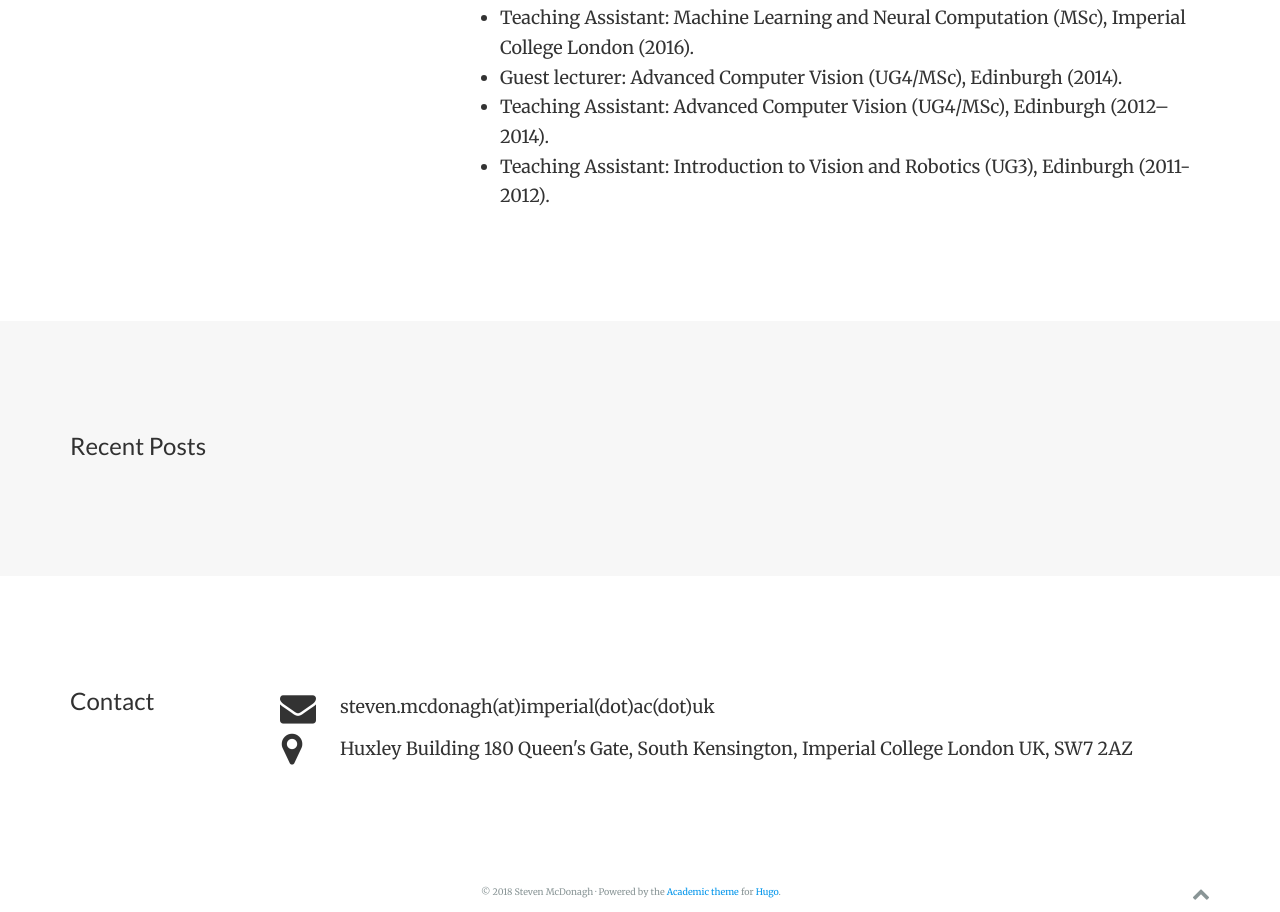
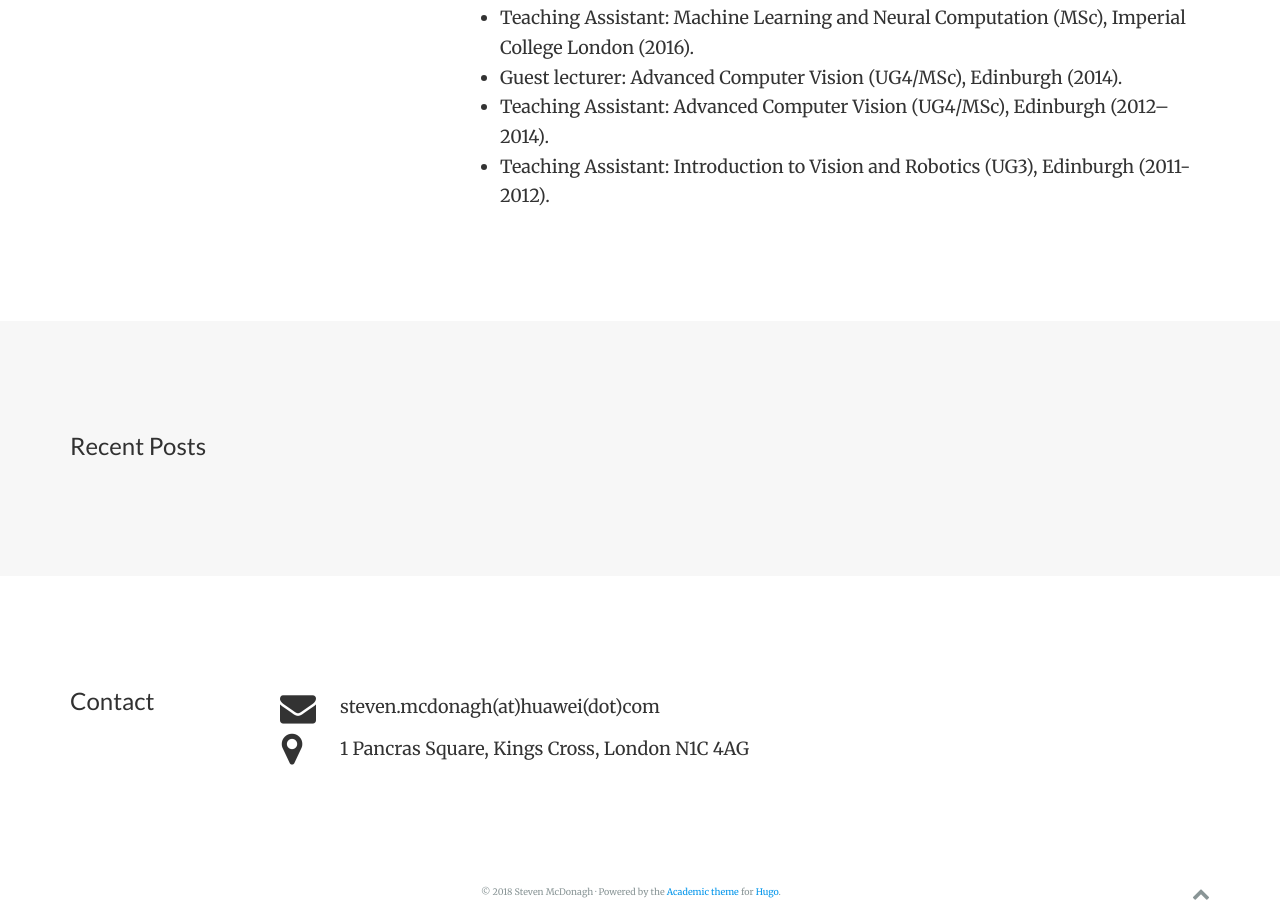
Before and after one commit to smcdonagh/smcdonagh.github.io, a plain HTML site: page index.html in a window 1280 px wide. Shown: the part 6895-7807 px from the top of the page. Drawn offline with nearby package versions, Linux system fonts and the light colour scheme; some packages are replaced by stand-ins of ours; some icons are missing.

Commit message:
test update

```diff
--- a/index.html
+++ b/index.html
@@ -1388,7 +1388,7 @@
 
       <li>
         <i class="fa-li fa fa-envelope fa-2x" aria-hidden="true"></i>
-        <span id="person-email" itemprop="email">steven.mcdonagh(at)imperial(dot)ac(dot)uk</span>
+        <span id="person-email" itemprop="email">steven.mcdonagh(at)huawei(dot)com</span>
       </li>
 
 
@@ -1403,7 +1403,7 @@
 
       <li>
         <i class="fa-li fa fa-map-marker fa-2x" aria-hidden="true"></i>
-        <span id="person-address" itemprop="address">Huxley Building 180 Queen&#39;s Gate, South Kensington, Imperial College London UK, SW7 2AZ</span>
+        <span id="person-address" itemprop="address">1 Pancras Square, Kings Cross, London N1C 4AG</span>
       </li>
 
 
```
